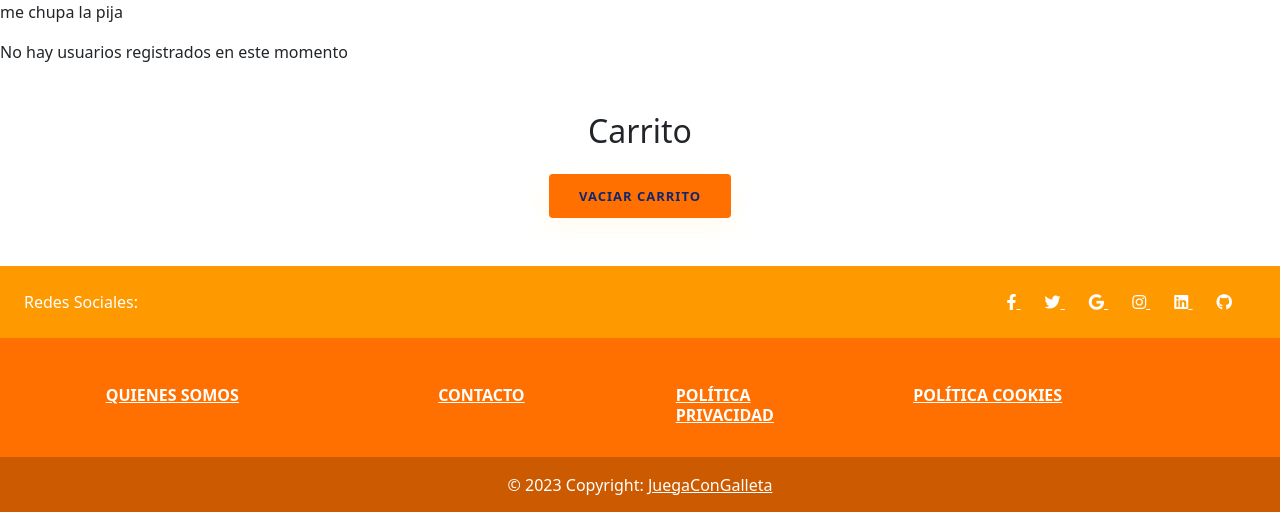
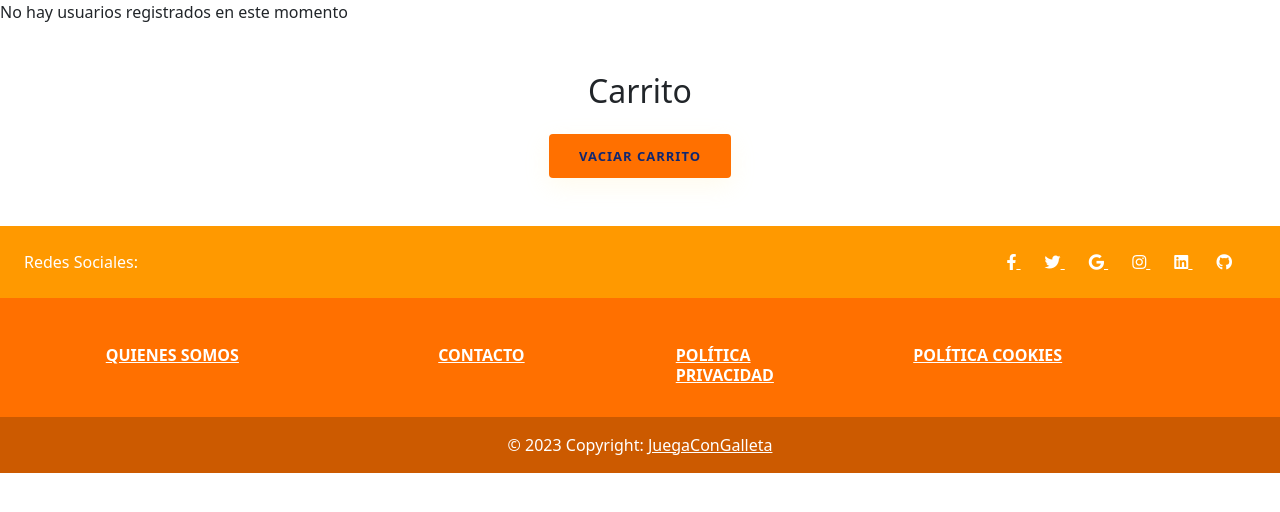
Before and after one commit to Danielesko/AbfinalProgramacion, a PHP site: page / in a window 1280 px wide. Shown: the part 76-588 px from the top of the page. Run offline with PHP 8.4, Linux system fonts and the light colour scheme; data that the repository does not hold is empty; some libraries are stand-ins or nearby versions.

Commit message:
Arregla cambios

```diff
--- a/index.php
+++ b/index.php
@@ -40,7 +40,6 @@
       </div>
     </nav>
   </header>
-  <p>me chupa la pija</p>
   <?php
   include("funciones/funciones.php");
   mostrarTienda();
```
